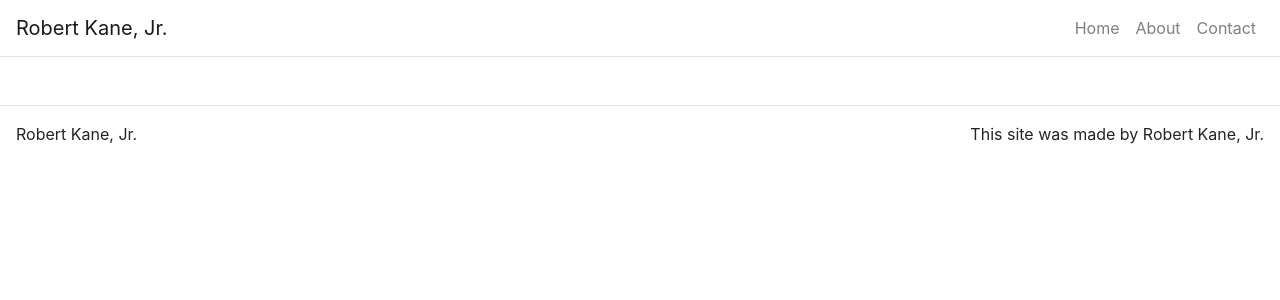
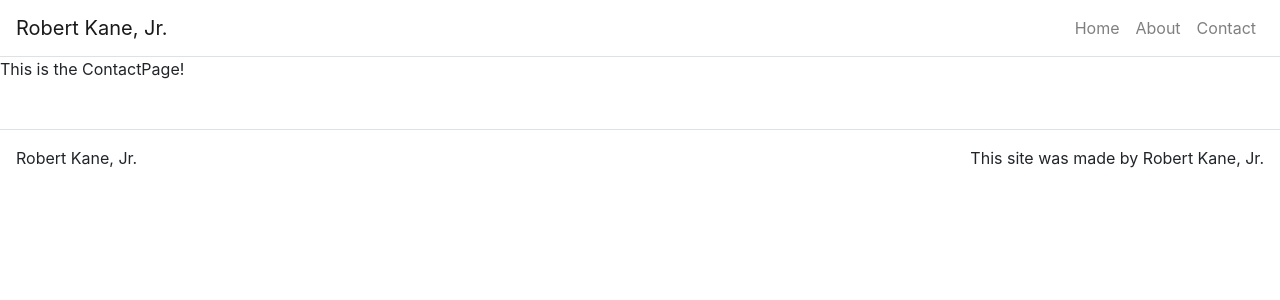
Before and after one commit to bkane90/new-portfolio, a React (Create React App) app in the folder portfolio-site/: page /contact in a window 1280 px wide. Shown: the top 300 px of the page. Built offline with nearby package versions, Linux system fonts and the light colour scheme.

Commit message:
routes done

```diff
--- a/portfolio-site/src/App.js
+++ b/portfolio-site/src/App.js
@@ -6,6 +6,9 @@ import Nav from 'react-bootstrap/Nav';
 import './App.css';
 
 import Footer from './components/Footer';
+import HomePage from './pages/HomePage';
+import AboutPage from './pages/AboutPage';
+import ContactPage from './pages/ContactPage';
 
 class App extends React.Component {
 
@@ -49,6 +52,9 @@ class App extends React.Component {
             </Navbar.Collapse>
           </Navbar>
 
+          <Route path="/" exact render={() => <HomePage title={this.state.home.title} subTitle={this.state.home.subTitle} text={this.state.home.text} />} />
+          <Route path="/about" render={() => <AboutPage title={this.state.about.title} />} />
+          <Route path="/contact" render={() => <ContactPage title={this.state.contact.title} />} />
           <Footer />
 
         </Container>
--- /dev/null
+++ b/portfolio-site/src/pages/AboutPage.js
@@ -0,0 +1,11 @@
+import React from 'react';
+
+function AboutPage(props) {
+
+    return (
+        <p>This is the AboutPage!</p>
+    );
+
+}
+
+export default AboutPage;
--- /dev/null
+++ b/portfolio-site/src/pages/ContactPage.js
@@ -0,0 +1,11 @@
+import React from 'react';
+
+function ContactPage(props) {
+
+    return (
+        <p>This is the ContactPage!</p>
+    );
+
+}
+
+export default ContactPage;
--- /dev/null
+++ b/portfolio-site/src/pages/HomePage.js
@@ -0,0 +1,11 @@
+import React from 'react';
+
+function HomePage(props) {
+
+    return (
+        <p>This is the HomePage!</p>
+    );
+
+}
+
+export default HomePage;
```
Also changed, not shown: 1 other file (tests, documents, lock files or other folders).
